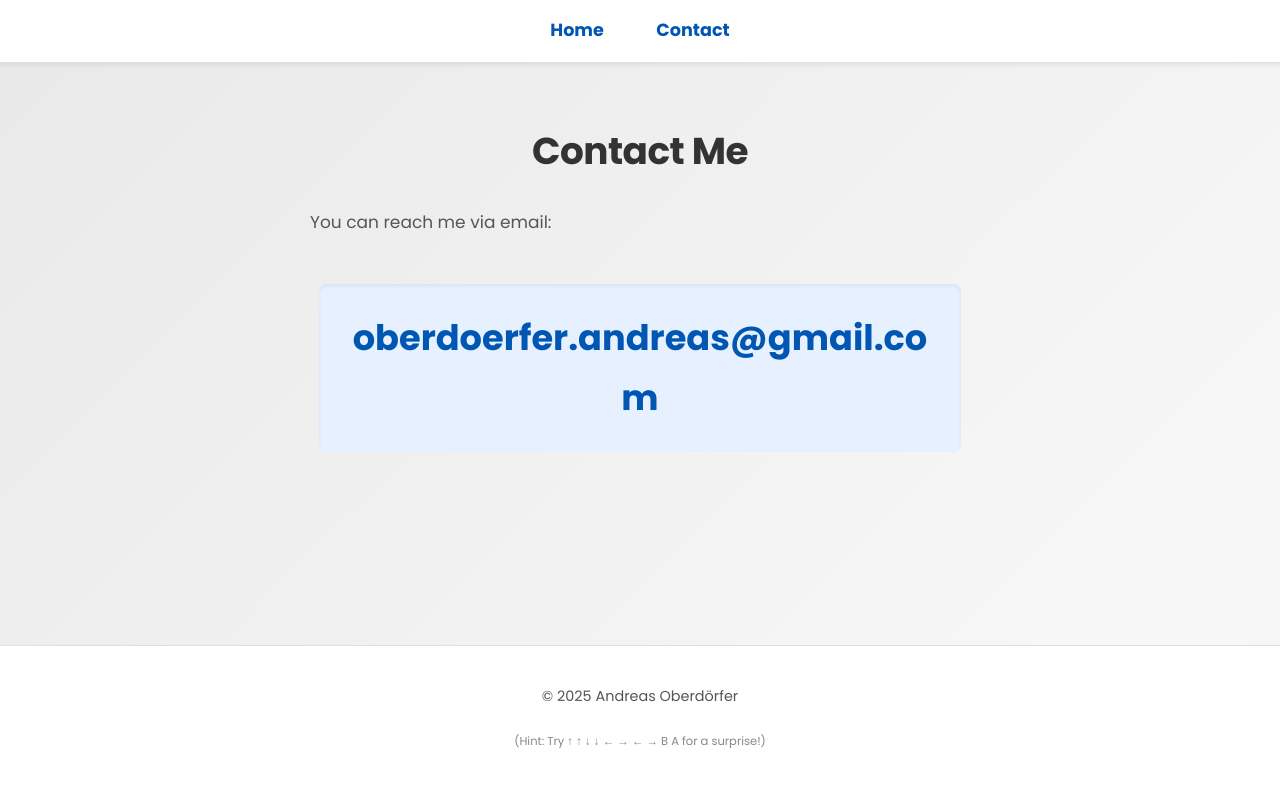
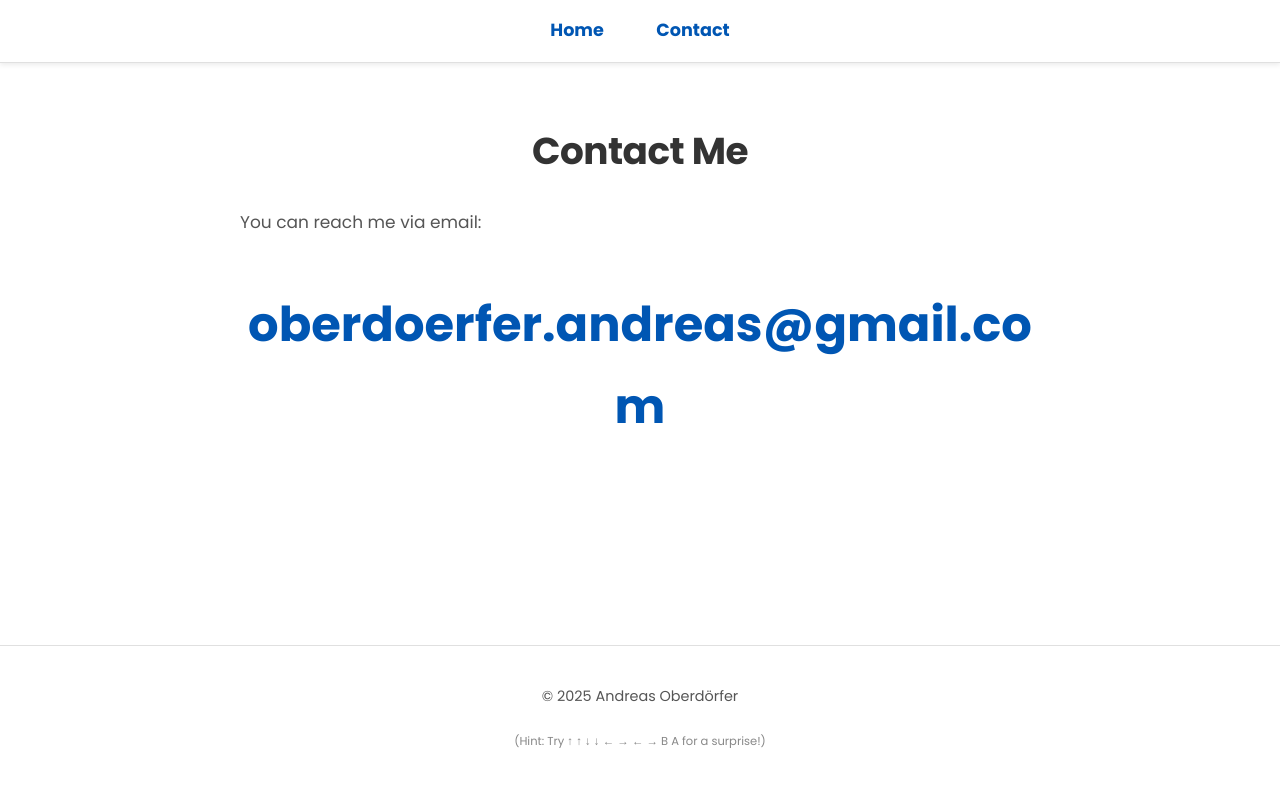
Before and after one commit to AndiCodesss/website24, an Astro site: page /contact in a window 1280 px wide. Built offline with nearby package versions, Linux system fonts and the light colour scheme; Astro itself is replaced by a stand-in of ours.

Commit message:
Update BaseLayout to extend image display duration and modify global styles to remove gradient animation, reverting to a static background. Increase font size for contact email elements.

```diff
--- a/src/layouts/BaseLayout.astro
+++ b/src/layouts/BaseLayout.astro
@@ -75,7 +75,7 @@
                 if (img) {
                     img.classList.remove('show');
                 }
-            }, 4000); // Show for 4 seconds
+            }, 10000); // Show for 10 seconds
         }
     </script>
 </body>
--- a/src/styles/global.css
+++ b/src/styles/global.css
@@ -34,12 +34,6 @@
   font-display: swap;
 }
 
-@keyframes gradientAnimation {
-    0% { background-position: 0% 50%; }
-    50% { background-position: 100% 50%; }
-    100% { background-position: 0% 50%; }
-}
-
 body {
     font-family: var(--font-primary); /* Use Poppins */
     margin: 0;
@@ -53,16 +47,8 @@
     -webkit-font-smoothing: antialiased; /* Smoother fonts */
     -moz-osx-font-smoothing: grayscale;
 
-    /* Apply the gradient statically first */
-    background: linear-gradient(-45deg, #e6f0ff, #f7f7f7, #e0e0e0, #e6f0ff);
-    background-size: 400% 400%;
-}
-
-/* Only apply animation if the user has NOT requested reduced motion */
-@media (prefers-reduced-motion: no-preference) {
-    body {
-        animation: gradientAnimation 25s ease infinite;
-    }
+    /* Revert to simple background */
+    background-color: var(--bg-primary); /* Use primary (white) background */
 }
 
 nav {
@@ -159,17 +145,12 @@
 }
 
 .contact-email {
-    font-size: 2.2rem; /* Slightly smaller but still big */
+    font-size: 3rem; /* Increased font size */
     font-weight: bold;
     color: var(--accent); /* Use accent color */
     text-align: center;
-    margin: 3rem auto; /* Center horizontally */
-    padding: 1.5rem; /* Add padding */
-    background-color: var(--accent-light); /* Use light accent bg */
-    border-radius: 8px;
+    margin: 3rem 0; /* Removed auto horizontal margin, added vertical */
     word-break: break-all;
-    max-width: 90%; /* Prevent taking full width */
-    box-shadow: inset 0 2px 4px rgba(0,0,0,0.06); /* Inner shadow */
 }
 
 footer {
@@ -293,8 +274,7 @@
   h1 { font-size: 2.2em; }
   h2 { font-size: 1.8em; }
   .contact-email {
-      font-size: 1.5rem; /* Adjust mobile email size */
-      padding: 1rem;
+      font-size: 2rem; /* Adjust mobile email size */
   }
   .story {
       padding: 1.5rem;
```
